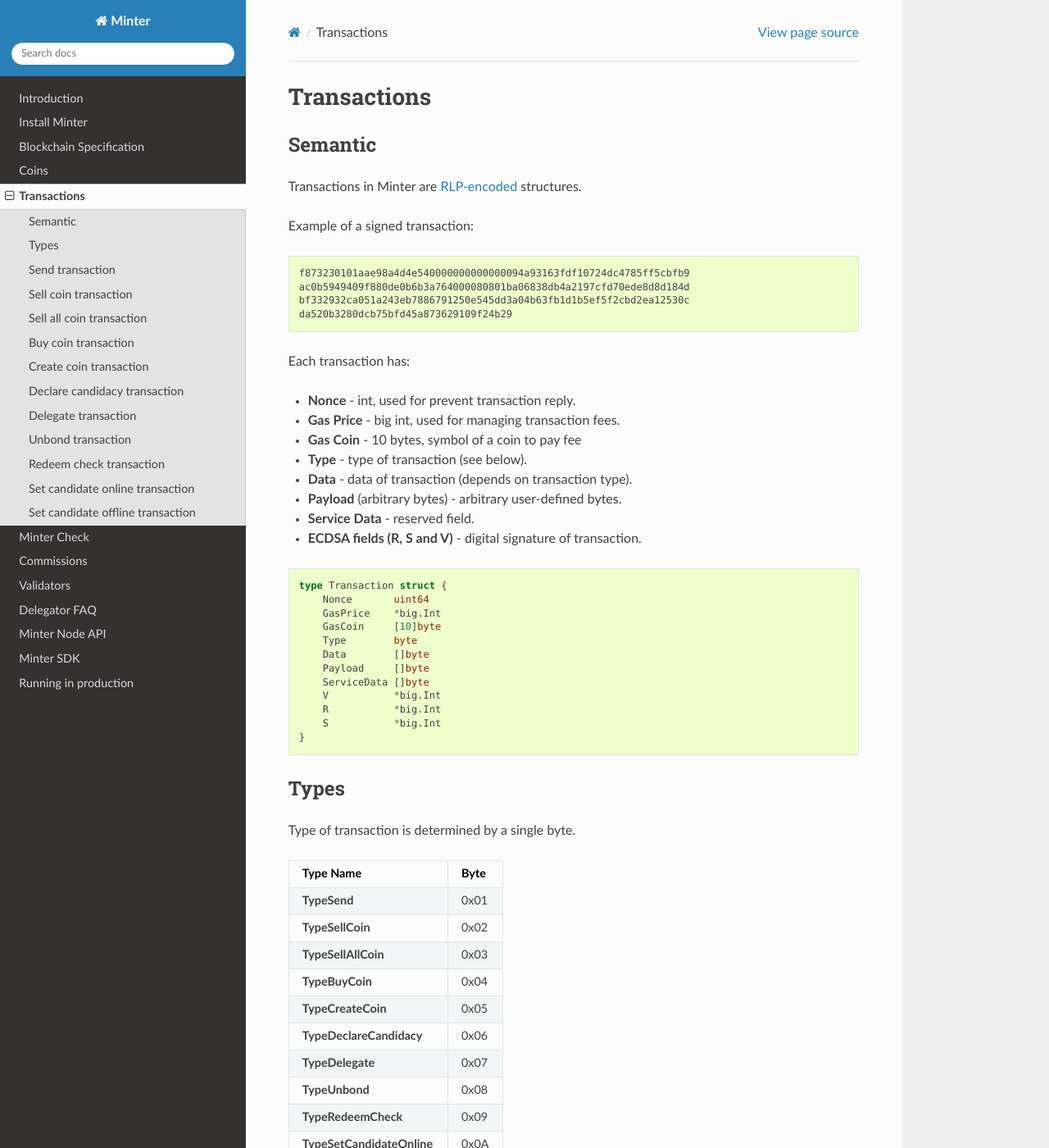
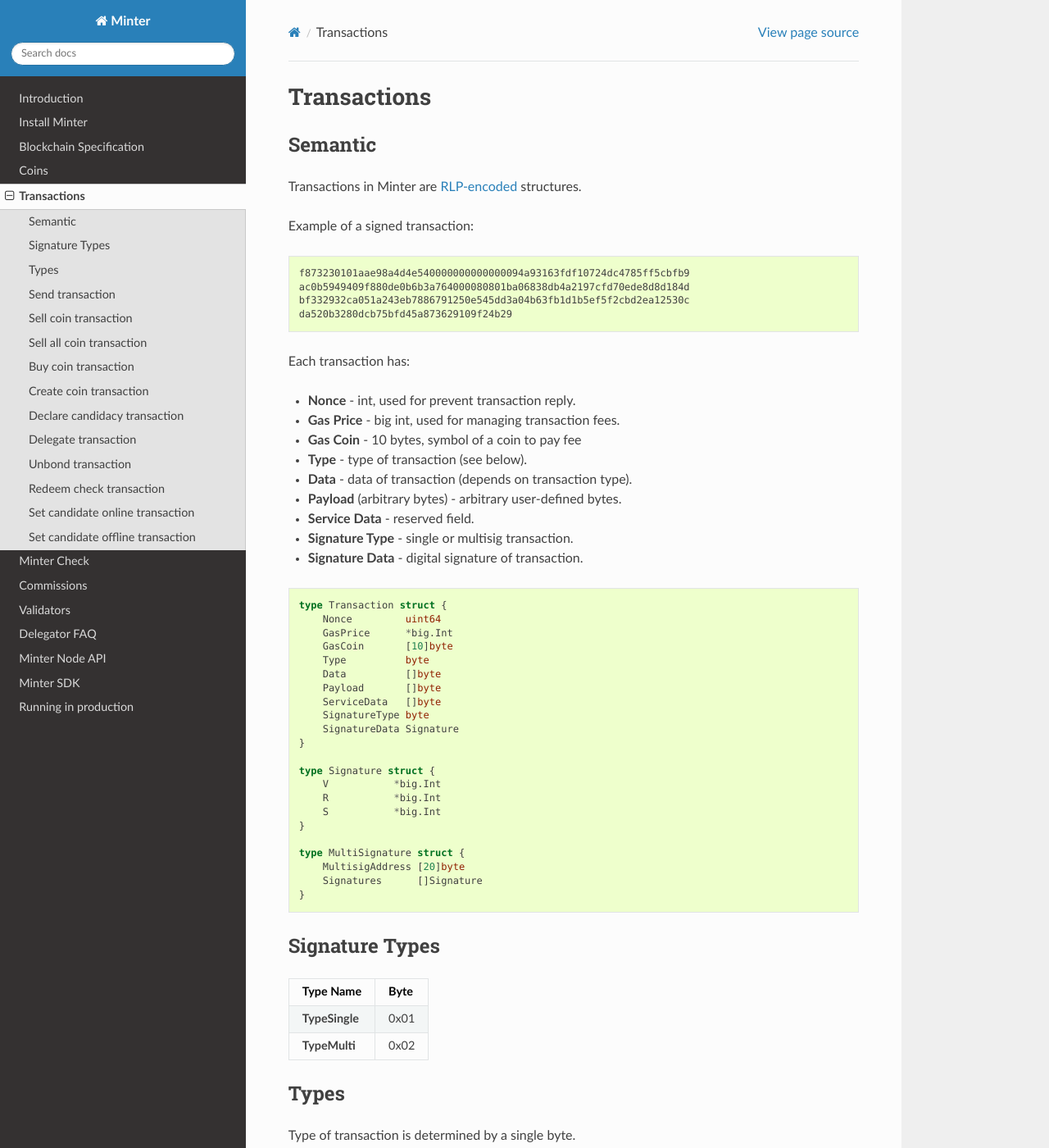
Before and after one commit to MinterTeam/minter-go-node, a Sphinx documentation site: the page built from docs/transactions.rst, in a window 1280 px wide and 1400 px high. Shown: the whole window at 82% size. Built offline with Sphinx 7.4.7 and the Read the Docs theme 2.0.0, drawn with Linux system fonts in a browser that asks for light colours.

Commit message:
Update docs #115

```diff
--- a/docs/transactions.rst
+++ b/docs/transactions.rst
@@ -24,22 +24,44 @@
 - **Data** - data of transaction (depends on transaction type).
 - **Payload** (arbitrary bytes) - arbitrary user-defined bytes.
 - **Service Data** - reserved field.
-- **ECDSA fields (R, S and V)** - digital signature of transaction.
+- **Signature Type** - single or multisig transaction.
+- **Signature Data** - digital signature of transaction.
 
 .. code-block:: go
 
     type Transaction struct {
-        Nonce       uint64
-        GasPrice    *big.Int
-        GasCoin     [10]byte
-        Type        byte
-        Data        []byte
-        Payload     []byte
-        ServiceData []byte
+        Nonce         uint64
+        GasPrice      *big.Int
+        GasCoin       [10]byte
+        Type          byte
+        Data          []byte
+        Payload       []byte
+        ServiceData   []byte
+        SignatureType byte
+        SignatureData Signature
+    }
+
+    type Signature struct {
         V           *big.Int
         R           *big.Int
         S           *big.Int
     }
+
+    type MultiSignature struct {
+        MultisigAddress [20]byte
+        Signatures      []Signature
+    }
+
+Signature Types
+^^^^^^^^^^^^^^^
+
++----------------------------------+---------+
+| Type Name                        | Byte    |
++==================================+=========+
+| **TypeSingle**                   | 0x01    |
++----------------------------------+---------+
+| **TypeMulti**                    | 0x02    |
++----------------------------------+---------+
 
 Types
 ^^^^^
```
